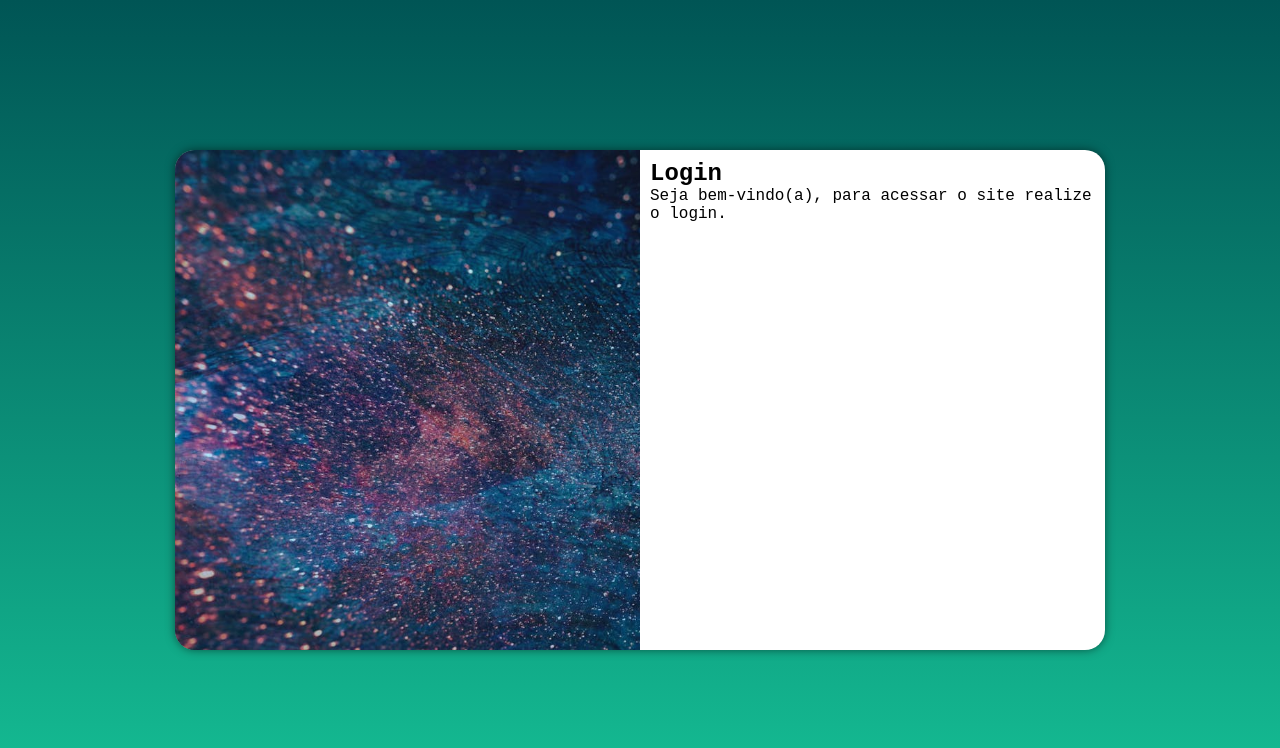
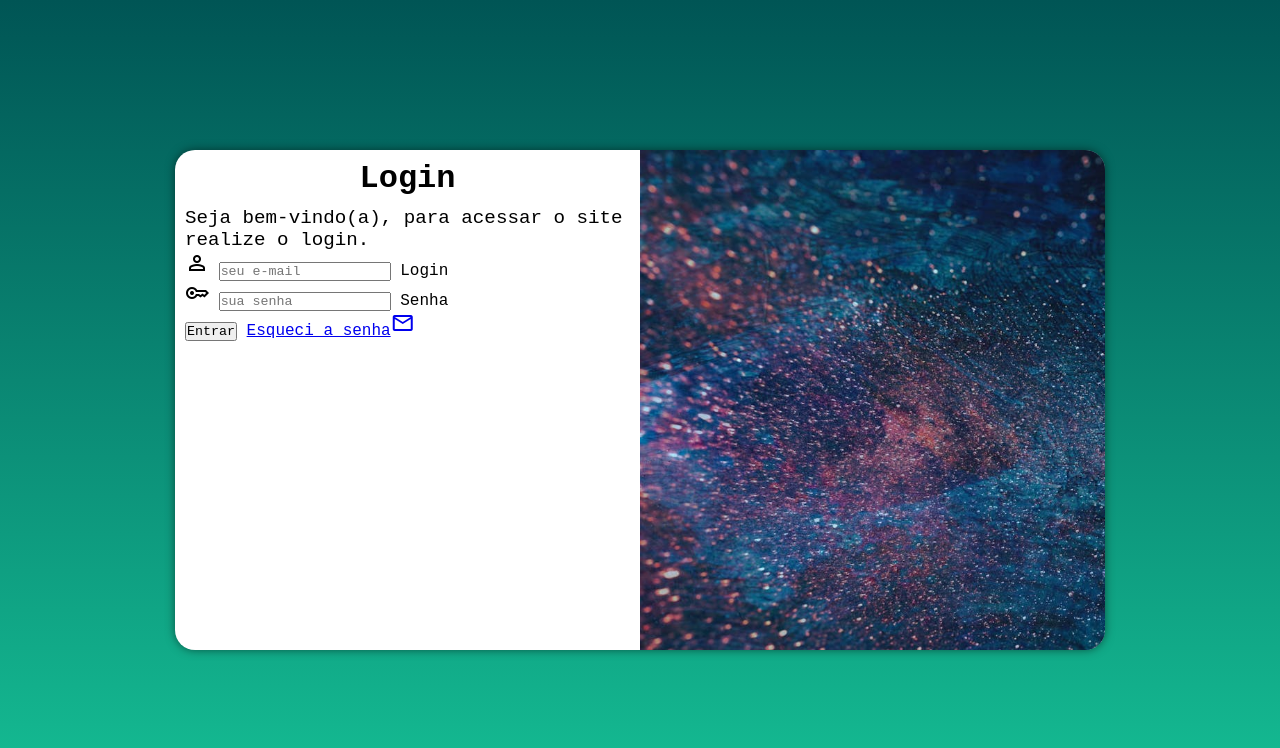
Before and after one commit to LuUxBrr/projeto-login, a plain HTML site: page index.html in a window 1280 px wide. Drawn offline with nearby package versions, Linux system fonts and the light colour scheme.

Commit message:
adicionei o formulario

```diff
--- a/estilos/media-query.css
+++ b/estilos/media-query.css
@@ -40,13 +40,21 @@ Grandes telas: acima de 1200px
     }
 
     section#login > div#imagem {
-        float: left;
+        float: right;
         width: 50%;
         height: 100%;
     }
 
     section#login > div#formulario {
-        float: right;
+        float: left;
         width: 50%;
     }
+
+    div#formulario > h1 {
+        font-size: 2em;
+    }
+
+    div#formulario > p {
+        font-size: 1.2em;
+    }
 }
--- a/estilos/style.css
+++ b/estilos/style.css
@@ -48,3 +48,12 @@ section#login > div#formulario {
     display: block;
     padding: 10px;
 }
+
+div#formulario > h1 {
+    text-align: center;
+    margin-bottom: 10px;
+}
+
+div#formulario > p {
+    font-size: 1.2em;
+}
--- a/index.html
+++ b/index.html
@@ -6,6 +6,10 @@
     <title>Login</title>
     <link rel="stylesheet" href="estilos/style.css">
     <link rel="stylesheet" href="estilos/media-query.css">
+    <link rel="stylesheet" href="https://fonts.googleapis.com/css2?family=Material+Symbols+Outlined"/>
+    <link rel="stylesheet" href="https://fonts.googleapis.com/css2?family=Material+Symbols+Outlined"/>
+    <link rel="stylesheet" href="https://fonts.googleapis.com/css2?family=Material+Symbols+Outlined"/>
+
 </head>
 <body>
     <main>
@@ -16,8 +20,19 @@
             <div id="formulario">
                 <h1>Login</h1>
                 <p>Seja bem-vindo(a), para acessar o site realize o login.</p>
-                <form action="login.php" method="post">
-
+                <form action="login.php" method="post" autocomplete="on">
+                    <div class="campo">
+                        <span class="material-symbols-outlined">person</span>
+                        <input type="email" name="login" id="ilogin" placeholder="seu e-mail" autocomplete="email" required maxlength="30">
+                        <label for="ilogin">Login</label>
+                    </div>
+                    <div class="campo">
+                        <span class="material-symbols-outlined">key</span>
+                        <input type="password" name="senha" id="isenha" placeholder="sua senha" autocomplete="current-password" required minlength="8" maxlength="20">
+                        <label for="isenha">Senha</label>
+                    </div>
+                    <input type="submit" value="Entrar">
+                    <a href="esqueci.html">Esqueci a senha<span class="material-symbols-outlined">mail</span></a>
                 </form>
             </div>
         </section>
```
